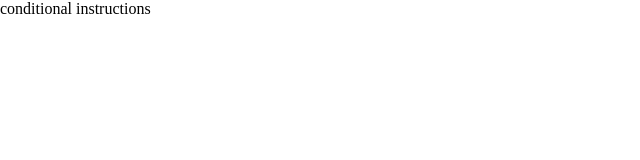
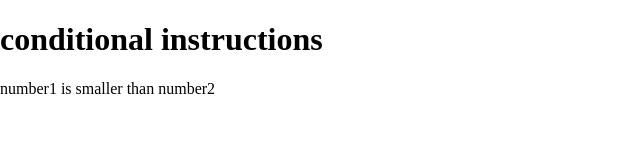
Before and after one commit to RobFyd/practice-in-js, a plain HTML site: page conditionalInstructions/condInstr.html in a window 1280 px wide. Shown: the whole page, without its empty margins (0-640 px from the left). Drawn offline with nearby package versions, Linux system fonts and the light colour scheme.

Commit message:
conditional instructions continued

```diff
--- a/conditionalInstructions/condInstr.html
+++ b/conditionalInstructions/condInstr.html
@@ -23,5 +23,8 @@
     />
   </head>
 
-  <body>conditional instructions</body>
+  <body>
+    <h1>conditional instructions</h1>
+    <p id="result"></p>
+  </body>
 </html>
--- a/conditionalInstructions/condInstr.js
+++ b/conditionalInstructions/condInstr.js
@@ -0,0 +1,15 @@
+{
+    let number1 = 5;
+    let number2 = 10;
+    let Result = "";
+
+    if (number1 < number2) {
+        Result = "number1 is smaller than number2";
+    } else {
+        Result = "number1 is not smaller than number2";
+    }
+
+    let resultElement = document.getElementById("result");
+
+    resultElement.innerHTML = Result;
+}
```
